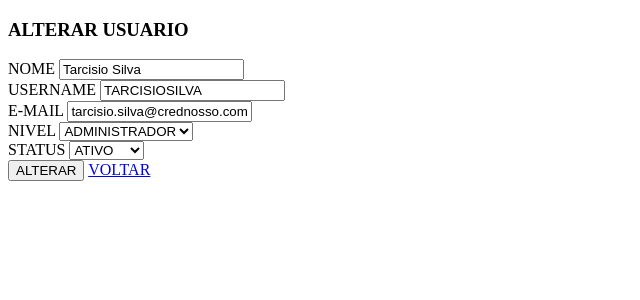
After one commit to Tarcisio20/tesouraria, a PHP site: page /Pages/Admin/update_user.php?id=1 in a window 1280 px wide. The commit adds this page. Shown: the top 300 px of the page, without its empty margins (0-640 px from the left). Run offline with PHP 8.4, Linux system fonts and the light colour scheme; data comes from the database, SQL or seed files in the repository.

Commit message:
Implementação da tela de alteração de usuario

```diff
--- a/Functions/Admin.php
+++ b/Functions/Admin.php
@@ -44,6 +44,16 @@ class AdminClass{
         }
         return $data['error'] = 'Usuario não localizado';
     }
+
+    public function getUserByID($id){
+        $sql = $this->database->query("SELECT id, name, username, email, nivel, active FROM $this->table WHERE id = ".$id);
+        if($sql->rowCount() > 0){
+            $data = $sql->fetch(PDO::FETCH_ASSOC);
+            return $data;
+        }
+        return false;
+    }
+
 
     public function verifyUser($id, $username,  $token){
 
--- a/Pages/Admin/admin.php
+++ b/Pages/Admin/admin.php
@@ -59,7 +59,7 @@ $users = $adm->getAllUsers();
                         <td><?php echo $user['active']; ?></td>
                         <td>
                             <a href="./generate_password.php?id=<?php echo $user['id']; ?>">SENHA PADRAO</a>
-                            <a>EDITAR</a>
+                            <a href="./update_user.php?id=<?php echo $user['id']; ?>">EDITAR</a>
                         </td>
                     </tr>
                 <?php endforeach; ?>
--- /dev/null
+++ b/Pages/Admin/update_user.php
@@ -0,0 +1,60 @@
+<?php
+
+require_once '../../Functions/Admin.php';
+
+if(!isset($_GET['id']) && empty($_GET['id']) === ''){
+    header("Location: ./admin.php?error='Preciso de um usuario!'");
+}
+
+$adm = new AdminClass();
+
+$data = $adm->getUserByID($_GET['id']);
+
+//print_r($data);
+?>
+
+<!DOCTYPE html>
+<html lang="en">
+<head>
+    <meta charset="UTF-8">
+    <meta http-equiv="X-UA-Compatible" content="IE=edge">
+    <meta name="viewport" content="width=device-width, initial-scale=1.0">
+    <title>Document</title>
+</head>
+<body>
+    <h3>ALTERAR USUARIO</h3>
+    <form>
+        <div>
+            <label>NOME</label>
+            <input type="text" name="name" value="<?php echo $data['name']; ?>" />
+        </div>
+        <div>
+            <label>USERNAME</label>
+            <input type="text" name="username" value="<?php echo $data['username']; ?>" />
+        </div>
+        <div>
+            <label>E-MAIL</label>
+            <input type="email" name="email" value="<?php echo $data['email']; ?>" />
+        </div>
+        <div>
+            <label>NIVEL</label>
+            <select name="nivel">
+                <option></option>
+                <option value="admin" <?php if($data['nivel'] === 'admin'){echo 'selected';} ?> >ADMINISTRADOR</option>
+                <option value="user" <?php if($data['nivel'] === 'user'){ echo 'selected';} ?> >USUARIO</option>
+            </select>
+        </div>
+        <div>
+            <label>STATUS</label>
+            <select name="active">
+                <option></option>
+                <option value="Y" <?php if($data['active'] === 'Y'){ echo 'selected';} ?> >ATIVO</option>
+                <option value="N" <?php if($data['active'] === 'N'){ echo 'selected';} ?> >INATIVO</option>
+            </select>
+        </div>
+
+        <input type="submit" value="ALTERAR" />
+        <a href="./admin.php">VOLTAR</a>
+    </form>
+</body>
+</html>
```
